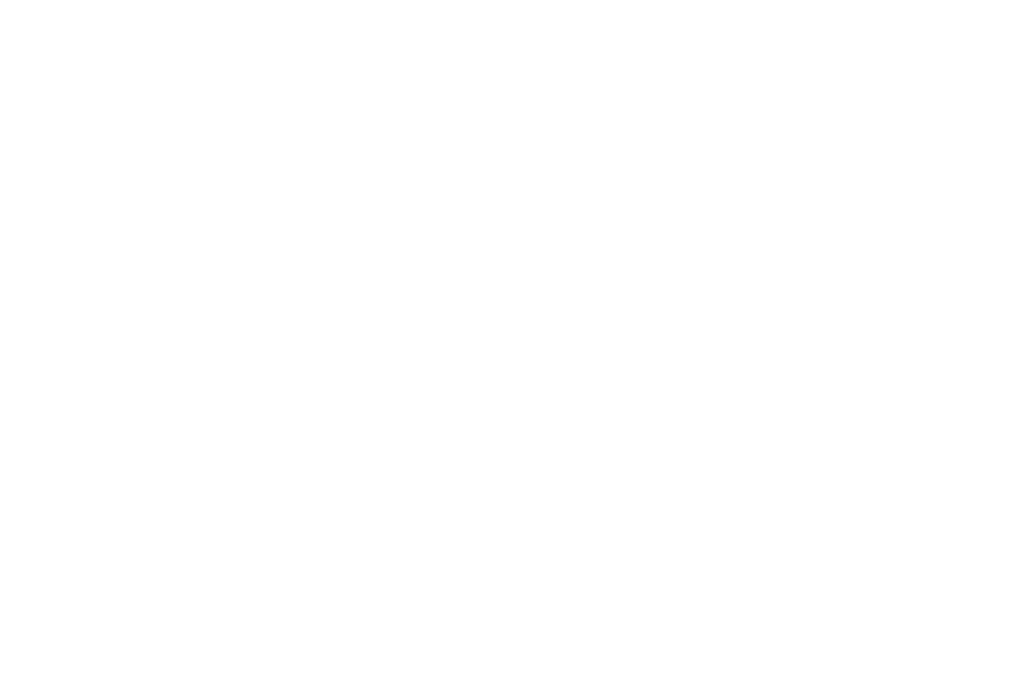
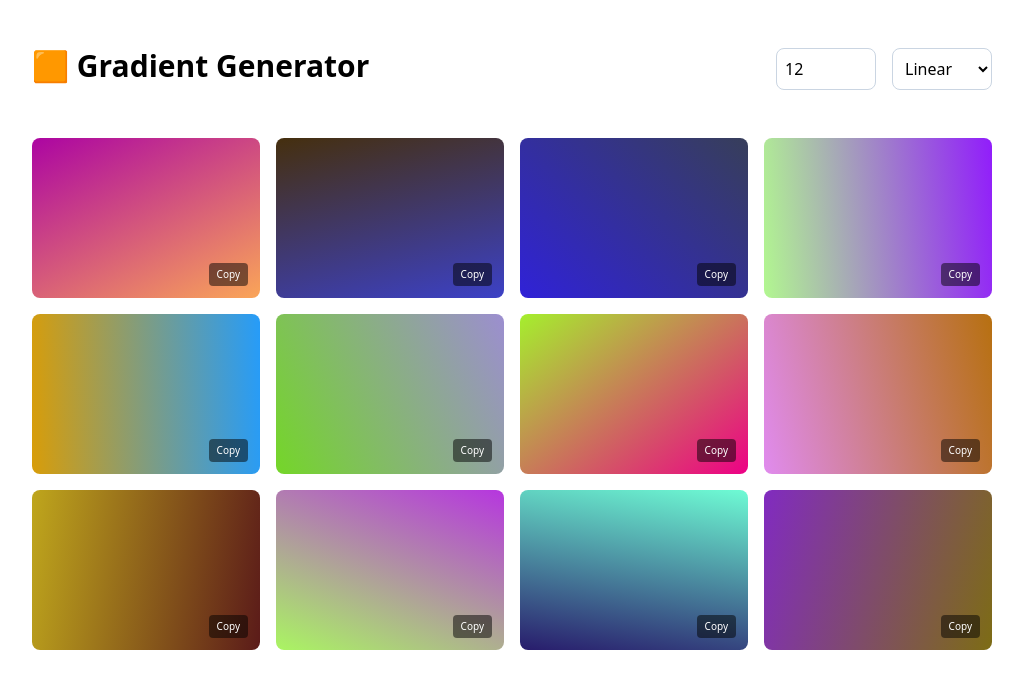
Before and after one commit to Meraj-Uddin-Malik/Gradient-Generator, a React (Vite) app: page / in a window 1280 px wide. Shown: the top 688 px of the page, without its empty margins (128-1151 px from the left). Built offline with nearby package versions, Linux system fonts and the light colour scheme.

Commit message:
feat: fix gradient generation logic and improve useEffect for dynamic updates

```diff
--- a/src/App.jsx
+++ b/src/App.jsx
@@ -20,14 +20,17 @@
     for (let i = 0; i < num; i++) {
       const color1 = getHexColor();
       const color2 = getHexColor();
-      const degree = Math.floor(Math.floor(Math.random()) * 360);
-      const degreeString = degree + `${degree}deg`;
-      colors.push({ gradient: `linear-gradieant(${degreeString}), ${color1}, ${color2})` });
+      const degree = Math.floor(Math.random() * 360);
+      const degreeString = `${degree}deg`;
+      colors.push({
+        gradient: `linear-gradient(${degreeString}, ${color1}, ${color2})`,
+        css: `background: linear-gradient(${degreeString}, ${color1}, ${color2});`,
+      });
     }
+    setGradients(colors);
+  };
 
   useEffect(() => {
-      const generateGradients = () => {};
-
     generateGradients();
   }, [num]);
 
@@ -56,11 +59,11 @@
         </div>
 
         <div className="grid grid-cols-4 gap-4">
-            {gradients.map((gradient, index) => (
+          {gradients.map((item, index) => (
             <div
               key={index}
-                className="h-45 bg-red-500 rounded-lg relative"
-                style={{ background: getHexColor() }}
+              className="h-40 bg-red-500 rounded-lg relative"
+              style={{ background: item.gradient }}
             >
               <button className="bg-black/50 hover:bg-black text-white rounded absolute bottom-3 right-3 py-1 px-2 text-[10px]">
                 Copy
@@ -72,5 +75,5 @@
     </div>
   );
 };
-};
+
 export default App;
```
Lines whose indentation alone changed are shown as unchanged.
